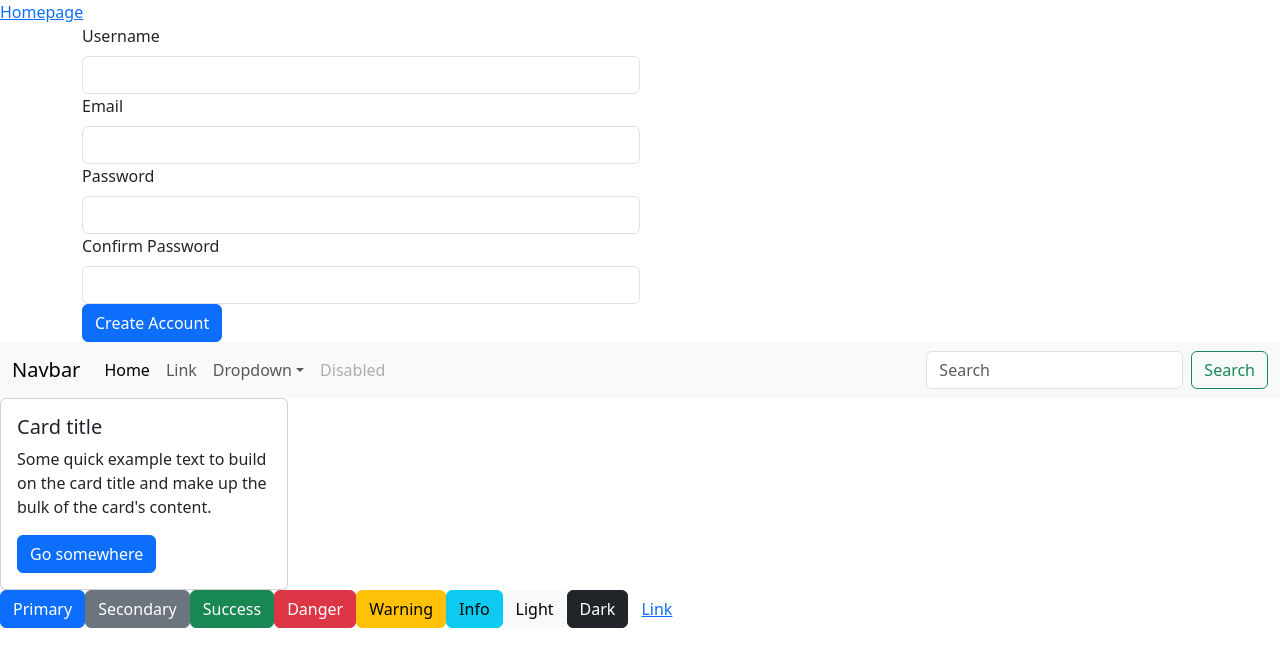
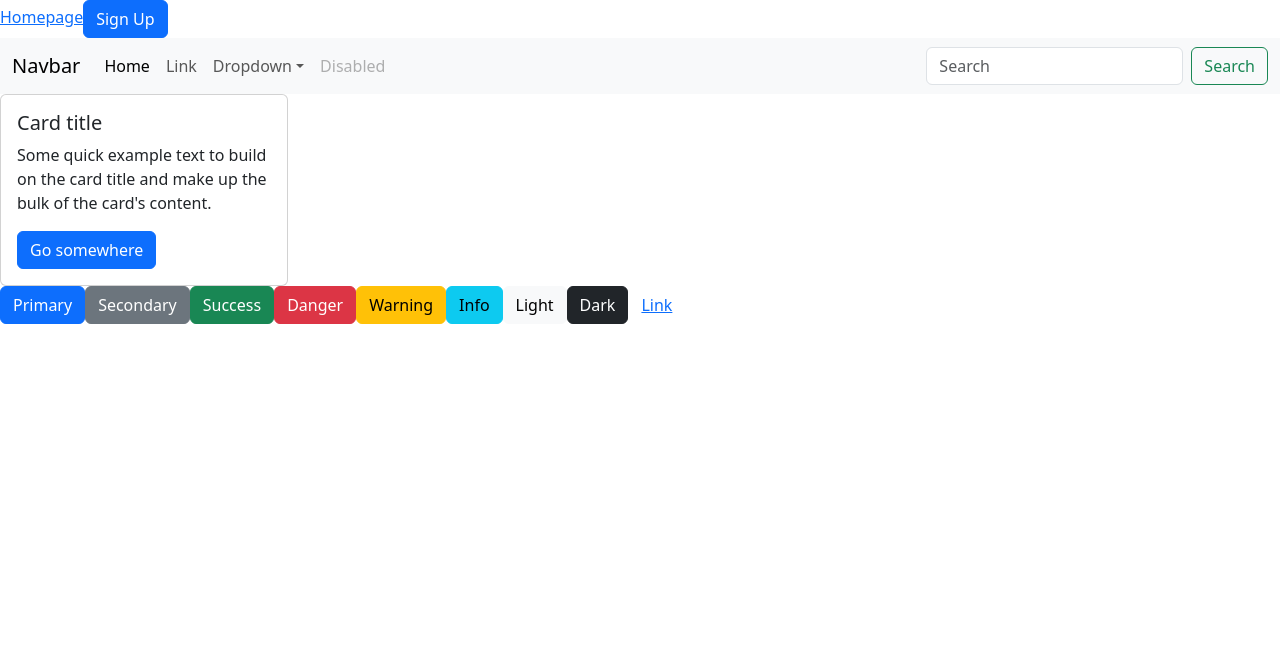
Before and after one commit to Mezea11/X-auction, a React (Vite) app: page / in a window 1280 px wide. Shown: the top 666 px of the page. Built offline with nearby package versions, Linux system fonts and the light colour scheme.

Commit message:
first commit

```diff
--- /dev/null
+++ b/src/components/SignupButton.jsx
@@ -0,0 +1,29 @@
+import React, { useState } from 'react';
+import SignupModal from './SignupModal';
+
+export default function SignupButton() {
+    const [isModalOpen, setIsModalOpen] = useState(false);
+
+    const openModal = () => {
+        setIsModalOpen(true);
+    };
+
+    const closeModal = () => {
+        setIsModalOpen(false);
+    };
+
+    return (
+        <>
+            <button
+                type="button"
+                className="btn btn-primary"
+                onClick={openModal}
+                data-toggle="modal"
+                data-target="#signupModal"
+            >
+                Sign Up
+            </button>
+            {isModalOpen && <SignupModal closeModal={closeModal} />}
+        </>
+    );
+}
--- a/src/components/SignupForm.jsx
+++ b/src/components/SignupModal.jsx
@@ -1,6 +1,6 @@
 import { useState } from "react"
 
-export default function SignupForm() {
+export default function SignupModal(closeModal) {
     const [username, setUsername] = useState("")
     const [email, setEmail] = useState("")
     const [password, setPassword] = useState("")
@@ -33,7 +33,7 @@ export default function SignupForm() {
     //implementing sign up button which will have linked functionality
     return (
         <>
-            <div className="container">
+            <div className="container" id="signupModal">
                 <form onSubmit={handleSubmit} className="create-account-form">
                     <div className="form-row">
                         <label className="form-label" htmlFor="username">Username</label>
--- a/src/pages/Home.jsx
+++ b/src/pages/Home.jsx
@@ -1,9 +1,10 @@
-import SignupForm from "../components/SignupForm";
+import SignupButton from "../components/SignupButton";
+import SignupForm from "../components/SignupModal";
 
 function Home() {
   return (
     <>
-    <SignupForm />
+    <SignupButton />
       <div>
         <nav className="navbar navbar-expand-lg bg-body-tertiary">
           <div className="container-fluid">
```
